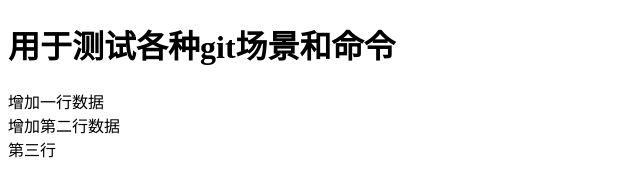
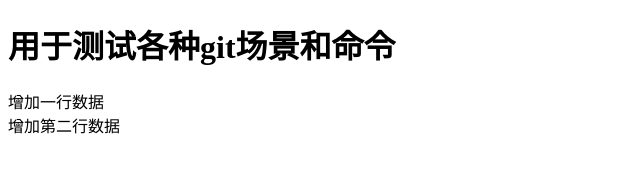
Before and after one commit to codepandy/gittest, a plain HTML site: page src/index.html in a window 1280 px wide. Shown: the full height of the page, 0-640 px from the left. Drawn offline with Linux system fonts and the light colour scheme.

Commit message:
Revert "增加第三行"
This reverts commit 962fe56d45a3ac03f02e608016d39c5192de551a.

```diff
--- a/src/index.html
+++ b/src/index.html
@@ -9,6 +9,5 @@
     <h1>用于测试各种git场景和命令</h1>
     <div>增加一行数据</div>
     <div>增加第二行数据</div>
-    <div>第三行</div>
 </body>
 </html>
```
